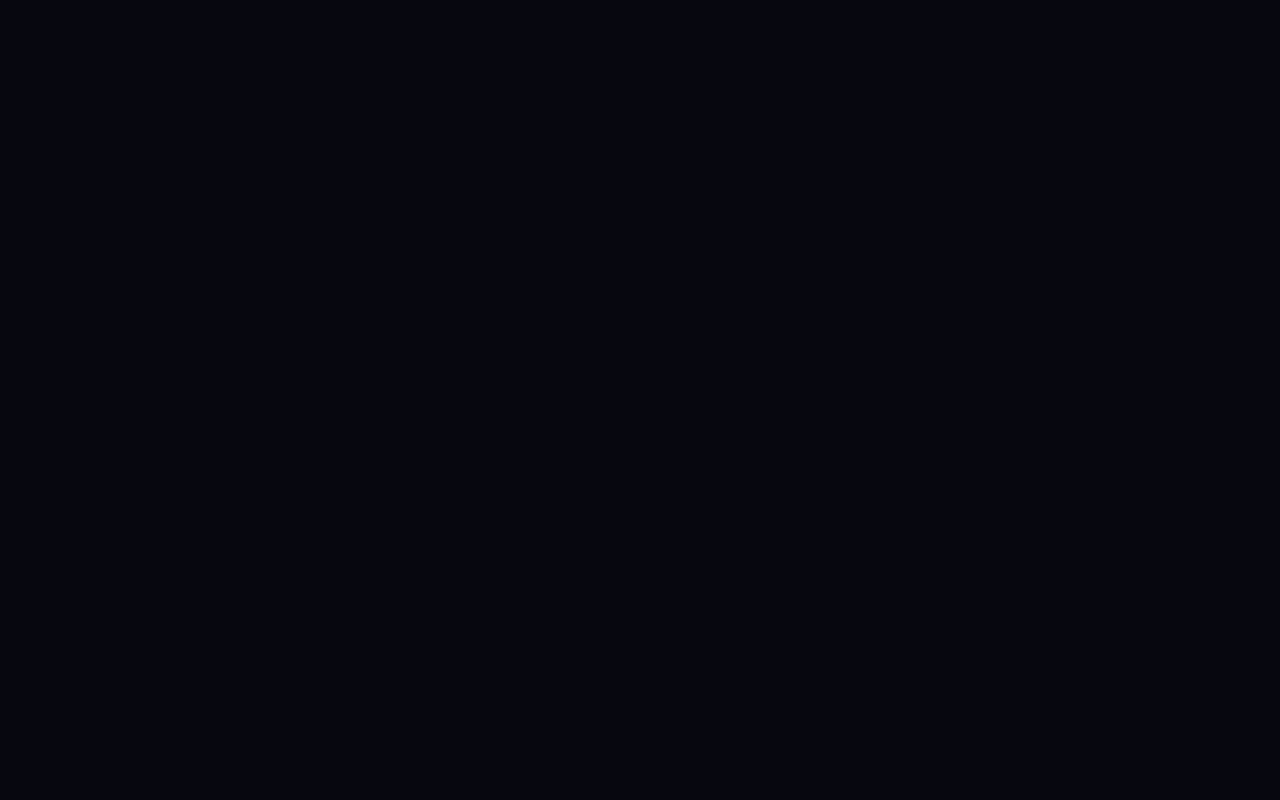
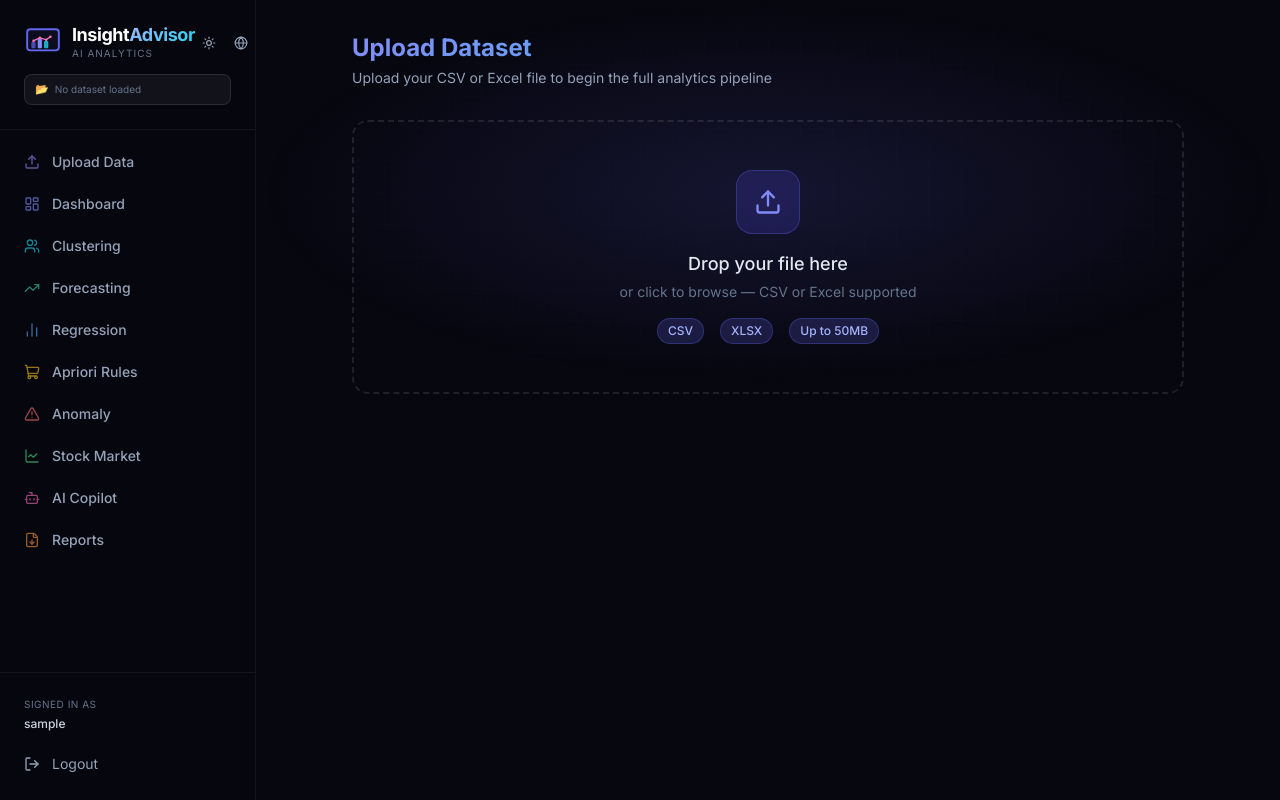
Before and after one commit to anasselmanaa/insightadvisor, a React app in the folder frontend/: page /app in a window 1280 px wide. Before the commit this address had no page. Built offline with nearby package versions, Linux system fonts and the light colour scheme; sample sign-in values are in the browser's storage; the HTML template or start-up script is replaced by a standard one.

Commit message:
Redirect unauthenticated users to landing page

```diff
--- a/frontend/src/App.jsx
+++ b/frontend/src/App.jsx
@@ -17,7 +17,7 @@ import Reports from './pages/Reports'
 
 function PrivateRoute({ children }) {
   const token = localStorage.getItem('token')
-  return token ? children : <Navigate to="/login" />
+  return token ? children : <Navigate to="/landing" />
 }
 
 export default function App() {
@@ -26,10 +26,11 @@ export default function App() {
       <Toaster position="top-right" />
       <Routes>
         <Route path="/landing"  element={<Landing />} />
+        <Route path="/" element={<Navigate to="/landing" />} />
         <Route path="/login"    element={<Login />} />
         <Route path="/register" element={<Register />} />
-        <Route path="/" element={<PrivateRoute><Layout /></PrivateRoute>}>
-          <Route index                element={<Upload />} />
+        <Route path="/app" element={<PrivateRoute><Layout /></PrivateRoute>}>
+          <Route index element={<Upload />} />
           <Route path="dashboard"     element={<Dashboard />} />
           <Route path="clustering"    element={<Clustering />} />
           <Route path="forecasting"   element={<Forecasting />} />
```
